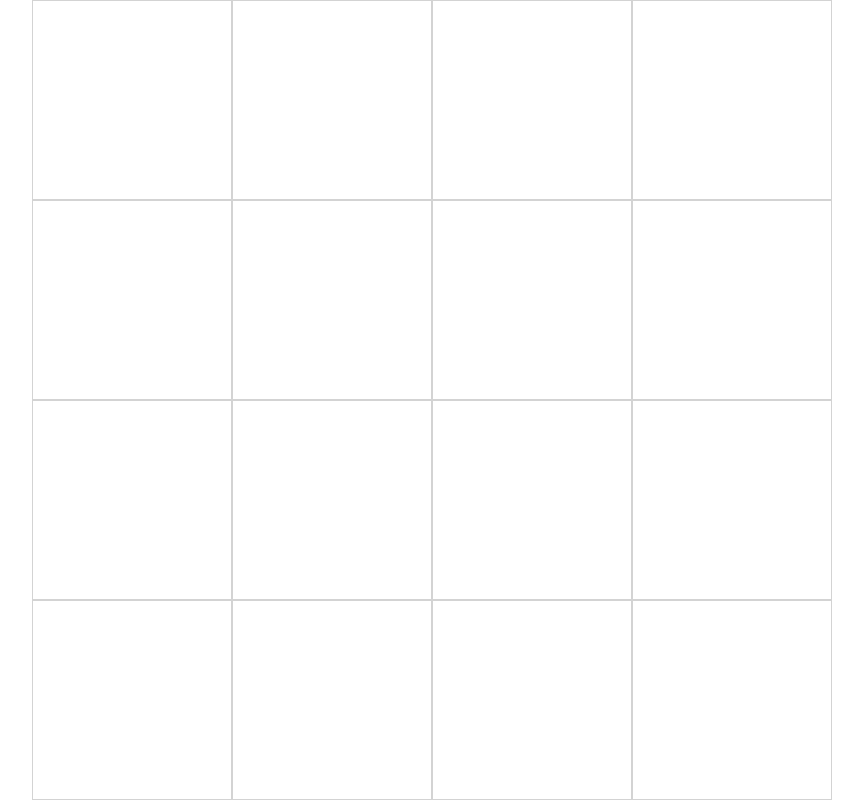
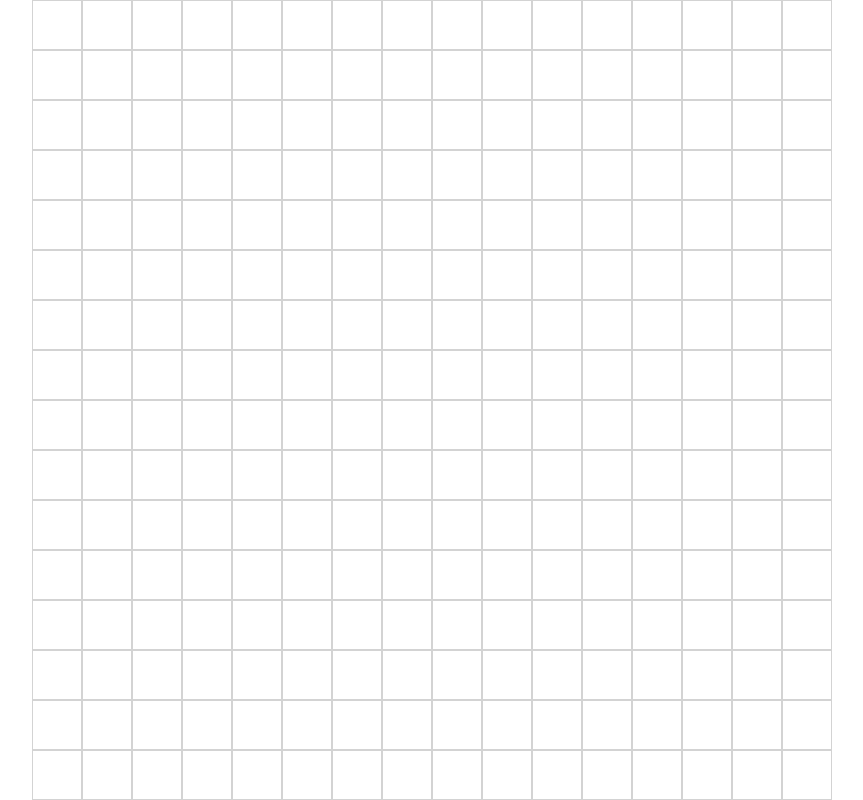
Before and after one commit to RobLaughlin/odin-etch-a-sketch, a plain HTML site: page index.html in a window 1280 px wide. Shown: the whole page, without its empty margins (208-1071 px from the left). Drawn offline with Linux system fonts and the light colour scheme.

Commit message:
Change to 16x16 grid size

```diff
--- a/css/index.css
+++ b/css/index.css
@@ -18,7 +18,7 @@ body {
 
 .gridSquare {
     box-sizing: border-box;
-    width: 25%;
+    width: 6.25%;
     background-color: white;
     border: 1px solid lightgray;
 }
--- a/js/index.js
+++ b/js/index.js
@@ -1,4 +1,4 @@
-const NUM_SQUARES = 16;
+const NUM_SQUARES = 16*16;
 
 function injectGrid(numSquares) {
     let gridContainer = document.getElementById("GridContainer");
```
